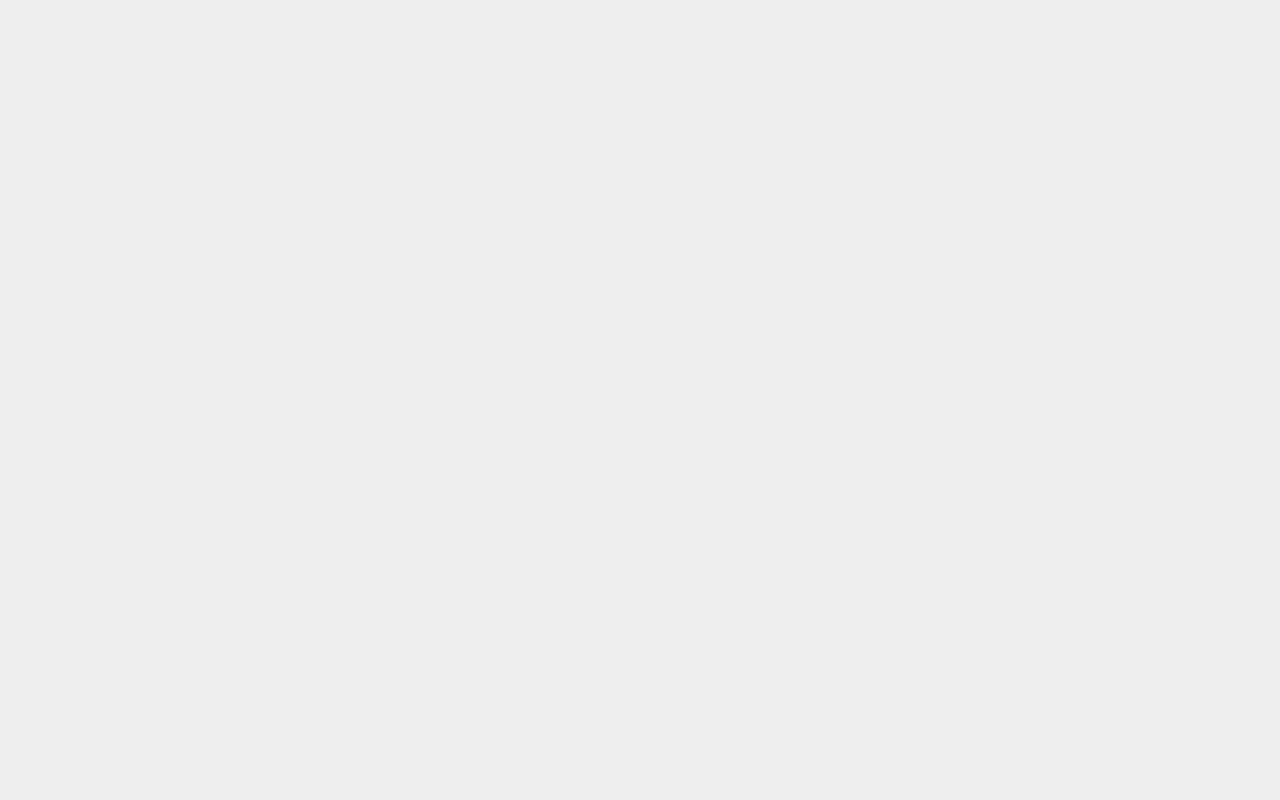
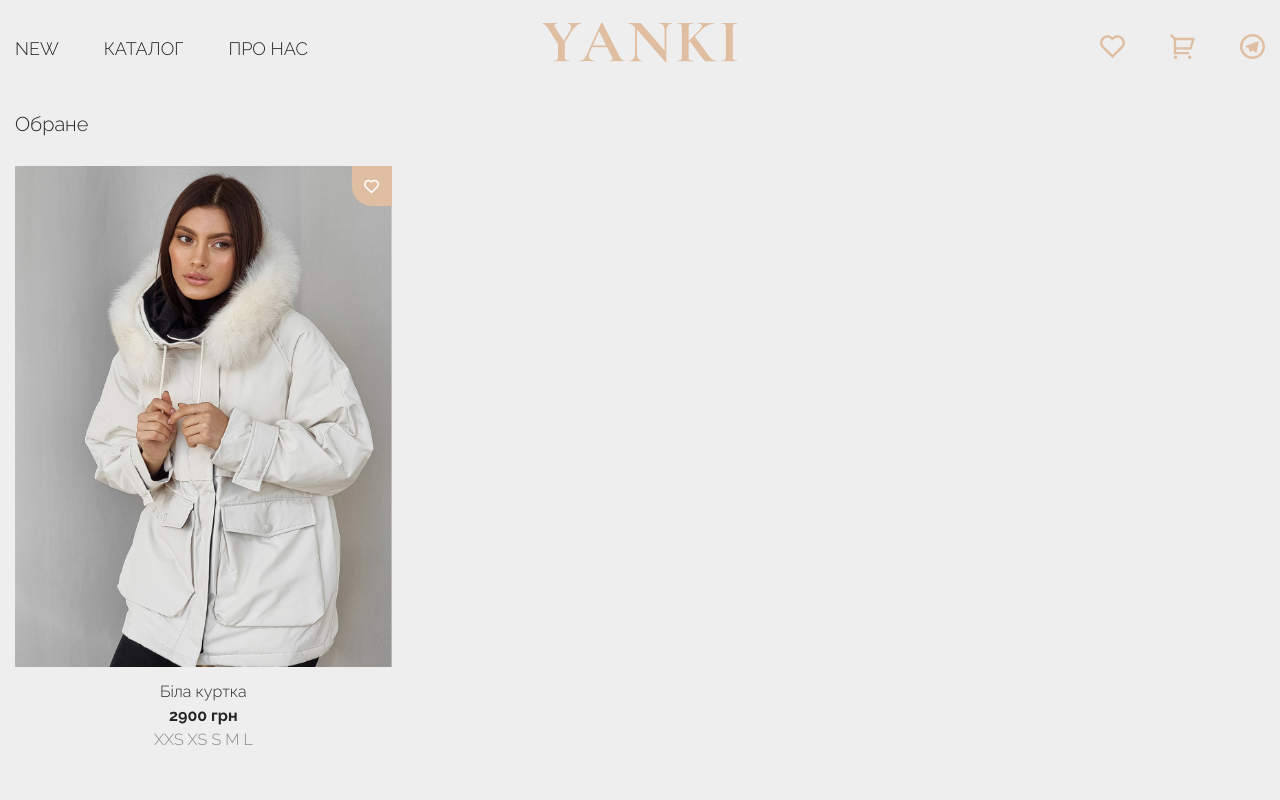
Before and after one commit to Denyska-H/React-Shop, a React (Create React App) app: page /favorites in a window 1280 px wide. Before the commit this address had no page. Shown: the top 800 px of the page. Built offline with nearby package versions, Linux system fonts and the light colour scheme.

Commit message:
Create favorites page
- Complete markup of favorites page

```diff
--- a/src/App.tsx
+++ b/src/App.tsx
@@ -3,6 +3,7 @@ import { Routes, Route } from 'react-router-dom';
 
 import Home from './pages/Home';
 import Catalog from './pages/Catalog';
+import Favorites from './pages/Favorites';
 
 const App: React.FC = () => {
   return (
@@ -11,6 +12,7 @@ const App: React.FC = () => {
         <Routes>
           <Route path="/" element={<Home />} />
           <Route path="/catalog" element={<Catalog />} />
+          <Route path="/favorites" element={<Favorites />} />
         </Routes>
       </div>
     </div>
--- a/src/components/CatalogBlock/index.tsx
+++ b/src/components/CatalogBlock/index.tsx
@@ -12,7 +12,7 @@ const CatalogBlock: React.FC<CatalogBlockProps> = ({ imageUrl, title, sizes, pri
     <div className="item__body">
       <div className="item__img">
         <img src={imageUrl} alt="catalog" />
-        <div className="item__favourite">
+        <div className="item__favorite">
           <svg
             width="15"
             height="15"
--- a/src/components/Footer.tsx
+++ b/src/components/Footer.tsx
@@ -23,7 +23,7 @@ const Footer: React.FC = () => {
           <div className="footer__column">
             <div className="footer__title">ПОКУПЦЮ</div>
             <ul className="footer__text">
-              <li>Вибране</li>
+              <li>Обране</li>
               <li>Публічна оферта</li>
               <li>Політика конфіденційності</li>
             </ul>
--- a/src/components/Header.tsx
+++ b/src/components/Header.tsx
@@ -26,7 +26,7 @@ const Header: React.FC = () => {
             </ul>
             <ul className="menu__list">
               <li>
-                <a href="#">
+                <Link to="/favorites">
                   <svg
                     width="25"
                     height="24"
@@ -38,7 +38,7 @@ const Header: React.FC = () => {
                       fill="#E0BEA2"
                     />
                   </svg>
-                </a>
+                </Link>
               </li>
               <li>
                 <a href="#" className="menu__link">
--- a/src/components/MainHeader.tsx
+++ b/src/components/MainHeader.tsx
@@ -26,7 +26,7 @@ const Header: React.FC = () => {
             </ul>
             <ul className="menu__list">
               <li>
-                <a href="#" className="menu__link">
+                <Link to="/favorites" className="menu__link">
                   <svg
                     width="25"
                     height="24"
@@ -38,7 +38,7 @@ const Header: React.FC = () => {
                       fill="white"
                     />
                   </svg>
-                </a>
+                </Link>
               </li>
               <li>
                 <a href="#" className="menu__link">
--- /dev/null
+++ b/src/pages/Favorites.tsx
@@ -0,0 +1,47 @@
+import React from 'react';
+
+import Header from '../components/Header';
+import Footer from '../components/Footer';
+
+import jacket from '../assets/img/jacket.png';
+
+const Favorites: React.FC = () => {
+  return (
+    <>
+      <Header />
+      <section className="favorites">
+        <div className="container">
+          <div className="favorites__title">Обране</div>
+          <div className="favorites__row">
+            <div className="favorites__column">
+              <div className="favorites__img">
+                <img src={jacket} alt="" />
+                <div className="favorites__icon">
+                  <svg
+                    width="15"
+                    height="15"
+                    viewBox="0 0 15 15"
+                    fill="none"
+                    xmlns="http://www.w3.org/2000/svg">
+                    <path
+                      d="M7.50061 1.89671C9.26233 0.314993 11.9848 0.367492 13.682 2.06771C15.3785 3.76868 15.437 6.47763 13.859 8.24459L7.49911 14.6135L1.14073 8.24459C-0.437237 6.47763 -0.377988 3.76418 1.31773 2.06771C3.01645 0.369742 5.73365 0.312743 7.50061 1.89671ZM12.62 3.12744C11.495 2.00096 9.68007 1.95521 8.50259 3.01269L7.50136 3.91118L6.49938 3.01344C5.31816 1.95446 3.50694 2.00096 2.37896 3.12894C1.26148 4.24642 1.20523 6.03514 2.23496 7.21711L7.49986 12.4903L12.7648 7.21786C13.7952 6.03514 13.739 4.24867 12.62 3.12744Z"
+                      fill="white"
+                    />
+                  </svg>
+                </div>
+              </div>
+              <div className="favorites__info">
+                <div className="favorites__label">Біла куртка</div>
+                <div className="favorites__price">2900 грн</div>
+                <div className="favorites__sizes">XXS XS S M L</div>
+              </div>
+            </div>
+          </div>
+        </div>
+      </section>
+      <Footer />
+    </>
+  );
+};
+
+export default Favorites;
--- a/src/scss/components/_all.scss
+++ b/src/scss/components/_all.scss
@@ -3,4 +3,5 @@
 @import "./categories";
 @import "./novelties";
 @import "./catalog";
+@import "./favorites";
 @import "./footer";
--- a/src/scss/components/_catalog.scss
+++ b/src/scss/components/_catalog.scss
@@ -88,7 +88,7 @@
 		}
 	}
 
-	&__favourite {
+	&__favorite {
 		position: absolute;
 		top: 0;
 		right: 0;
--- /dev/null
+++ b/src/scss/components/_favorites.scss
@@ -0,0 +1,80 @@
+.favorites {
+	&__title {
+		font-weight: 300;
+		font-size: 20px;
+		line-height: 23px;
+		color: #252525;
+		margin: 50px 0 30px 0;
+	}
+
+	&__row {
+		display: flex;
+		flex-wrap: wrap;
+		margin: -15px -30px;
+	}
+
+	&__column {
+		flex: 0 0 33.3333%;
+		padding: 15px 30px;
+		transition: 0.3s;
+		&:hover {
+			transform: scale(1.03);
+		}
+		&:last-child {
+			padding: 15px 30px 0 30px;
+		}
+	}
+
+	&__img {
+		position: relative;
+		padding-bottom: 133%;
+		cursor: pointer;
+		img {
+			position: absolute;
+			width: 100%;
+			height: 100%;
+			object-fit: cover;
+		}
+	}
+
+	&__icon {
+		position: absolute;
+		top: 0;
+		right: 0;
+		display: flex;
+		justify-content: center;
+		align-items: center;
+		width: 40px;
+		height: 40px;
+		background: #e0bea2;
+		border-radius: 0px 0px 0px 20px;
+	}
+
+	&__info {
+		text-align: center;
+	}
+
+	&__label {
+		font-weight: 300;
+		font-size: 16px;
+		line-height: 19px;
+		color: #252525;
+		margin-top: 15px;
+	}
+
+	&__price {
+		font-weight: 700;
+		font-size: 16px;
+		line-height: 19px;
+		color: #252525;
+		margin-top: 5px;
+	}
+
+	&__sizes {
+		font-weight: 300;
+		margin-top: 5px;
+		font-size: 16px;
+		line-height: 19px;
+		color: rgba(37, 37, 37, 0.5);
+	}
+}
```
